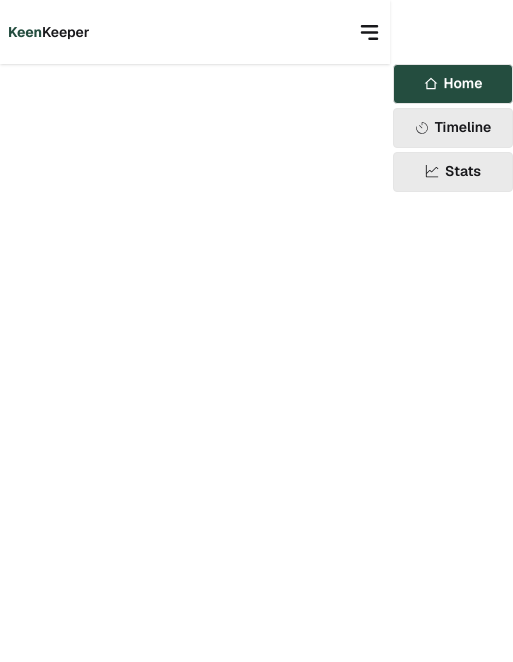
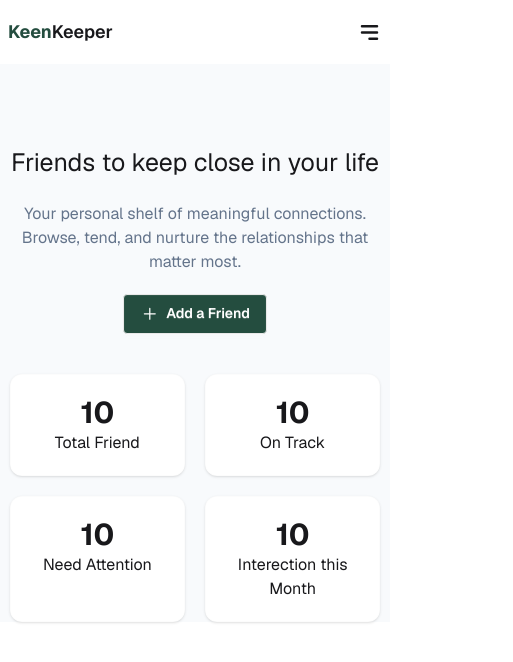
Before and after one commit to samiul-hasan-tanzim/keenkeeper-7, a Next.js app: page / in a window 390 px wide. Shown: the top 662 px of the page, 513 px wide, since content can reach past the window. Built offline with nearby package versions, Linux system fonts and the light colour scheme.

Commit message:
Added Responsive Hero and Stats Section

```diff
--- a/src/app/page.js
+++ b/src/app/page.js
@@ -1,9 +1,11 @@
-import Image from "next/image";
+import Hero from "@/components/Pages/Home/HomePage/Hero/Hero";
+import Stats from "@/components/Pages/Home/HomePage/Stats/Stats";
 
 export default function Home() {
   return (
-    <div>
-
+    <div className="bg-[#F8FAFC]">
+      <Hero />
+      <Stats />
     </div>
   );
 }
--- a/src/components/Navbar/MobileMenu.jsx
+++ b/src/components/Navbar/MobileMenu.jsx
@@ -15,9 +15,16 @@ const MobileMenu = ({ navLinks }) => {
                 }
             </div>
 
-            <div className={`absolute duration-500 ease-in-out ${menu ? '-left-23 top-10' : 'left-9 top-10'}`}>
+            <div
+                className={`
+      absolute top-10 right-0 transition-all duration-300
+      ${menu ? 'opacity-100 translate-y-0' : 'opacity-0 translate-x-2 pointer-events-none'}
+    `}
+            >
                 {
-                    navLinks.map((navLink, i) => <NavLinks key={i} navLink={navLink} />)
+                    navLinks.map((navLink, i) => (
+                        <NavLinks key={i} navLink={navLink} />
+                    ))
                 }
             </div>
         </div>
--- a/src/components/Navbar/Navbar.jsx
+++ b/src/components/Navbar/Navbar.jsx
@@ -30,7 +30,7 @@ const Navbar = () => {
         <div className='bg-base-100 shadow-sm'>
             <div className="navbar container mx-auto">
                 <div className="flex-1">
-                    <h2 className="font-bold text-sm md:text-xl"><span className='text-[#244D3F]'>Keen</span><span className='text-[1F2937] font-semibold'>Keeper</span> </h2>
+                    <h2 className="font-bold text-lg md:text-xl"><span className='text-[#244D3F]'>Keen</span><span className='text-[1F2937] font-semibold'>Keeper</span> </h2>
                 </div>
                 <div className="hidden md:flex gap-3">
                     {
--- /dev/null
+++ b/src/components/Pages/Home/HomePage/Hero/Hero.jsx
@@ -0,0 +1,15 @@
+import React from 'react';
+import { GoPlus } from 'react-icons/go';
+
+const Hero = () => {
+    return (
+        <div className='flex flex-col justify-center items-center text-center space-y-5 mt-10 py-10'>
+            <h2 className='text-[25px] md:text-5xl'>Friends to keep close in your life</h2>
+            <p className='w-90 text-[#64748B]'>Your personal shelf of meaningful connections. Browse, tend, and nurture the
+                relationships that matter most.</p>
+            <button className='btn bg-[#244D3F] text-white'><GoPlus size={20} /> Add a Friend</button>
+        </div>
+    );
+};
+
+export default Hero;
--- /dev/null
+++ b/src/components/Pages/Home/HomePage/Stats/Stats.jsx
@@ -0,0 +1,25 @@
+
+const Stats = () => {
+    return (
+        <div className='container mx-auto w-[95%] text-center grid grid-cols-2 md:grid-cols-4 gap-5'>
+            <div className='bg-white p-5 md:p-10 rounded-xl shadow border border-black/1'>
+                <h3 className='text-3xl md:text-4xl font-bold'>10</h3>
+                <p>Total Friend</p>
+            </div>
+            <div className='bg-white p-5 md:p-10 rounded-xl shadow border border-black/1'>
+                <h3 className='text-3xl md:text-4xl font-bold'>10</h3>
+                <p>On Track</p>
+            </div>
+            <div className='bg-white p-5 md:p-10 rounded-xl shadow border border-black/1'>
+                <h3 className='text-3xl md:text-4xl font-bold'>10</h3>
+                <p>Need Attention</p>
+            </div>
+            <div className='bg-white p-5 md:p-10 rounded-xl shadow border border-black/1'>
+                <h3 className='text-3xl md:text-4xl font-bold'>10</h3>
+                <p>Interection this Month</p>
+            </div>
+        </div>
+    );
+};
+
+export default Stats;
```
